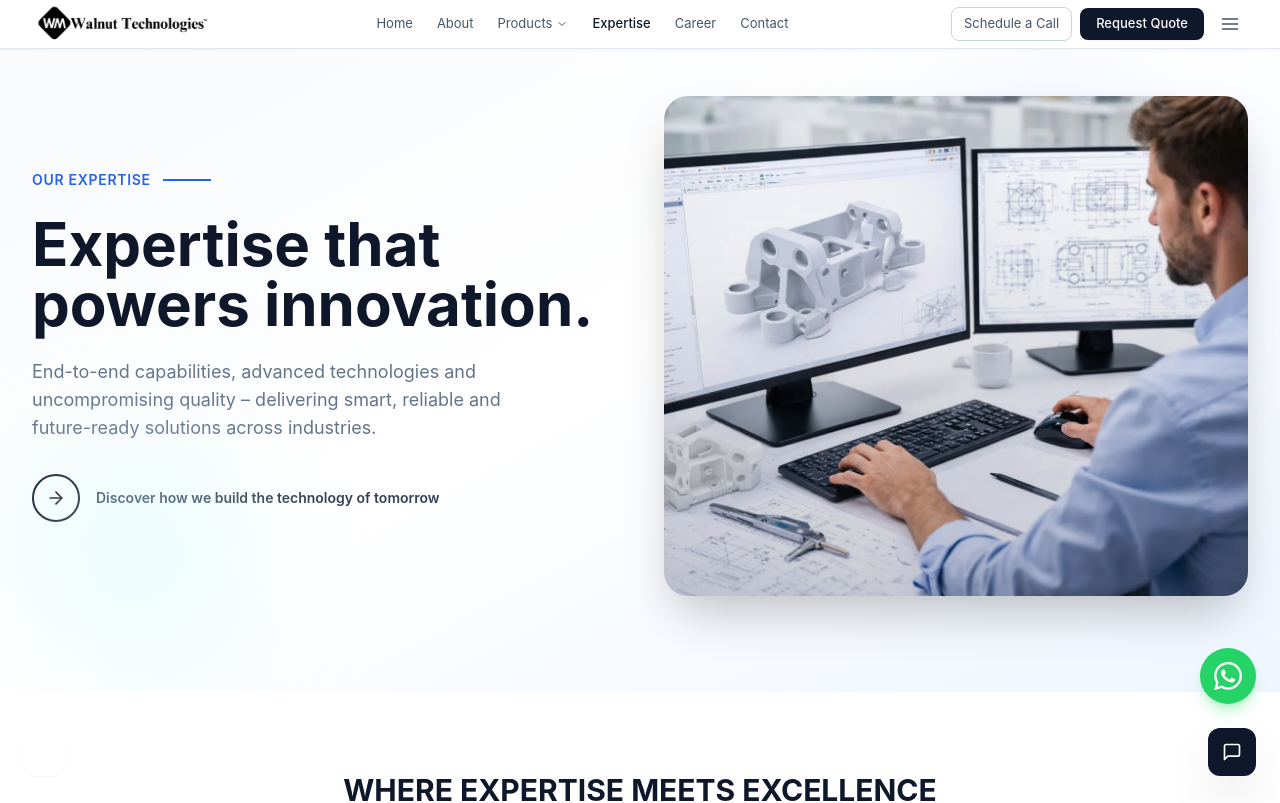
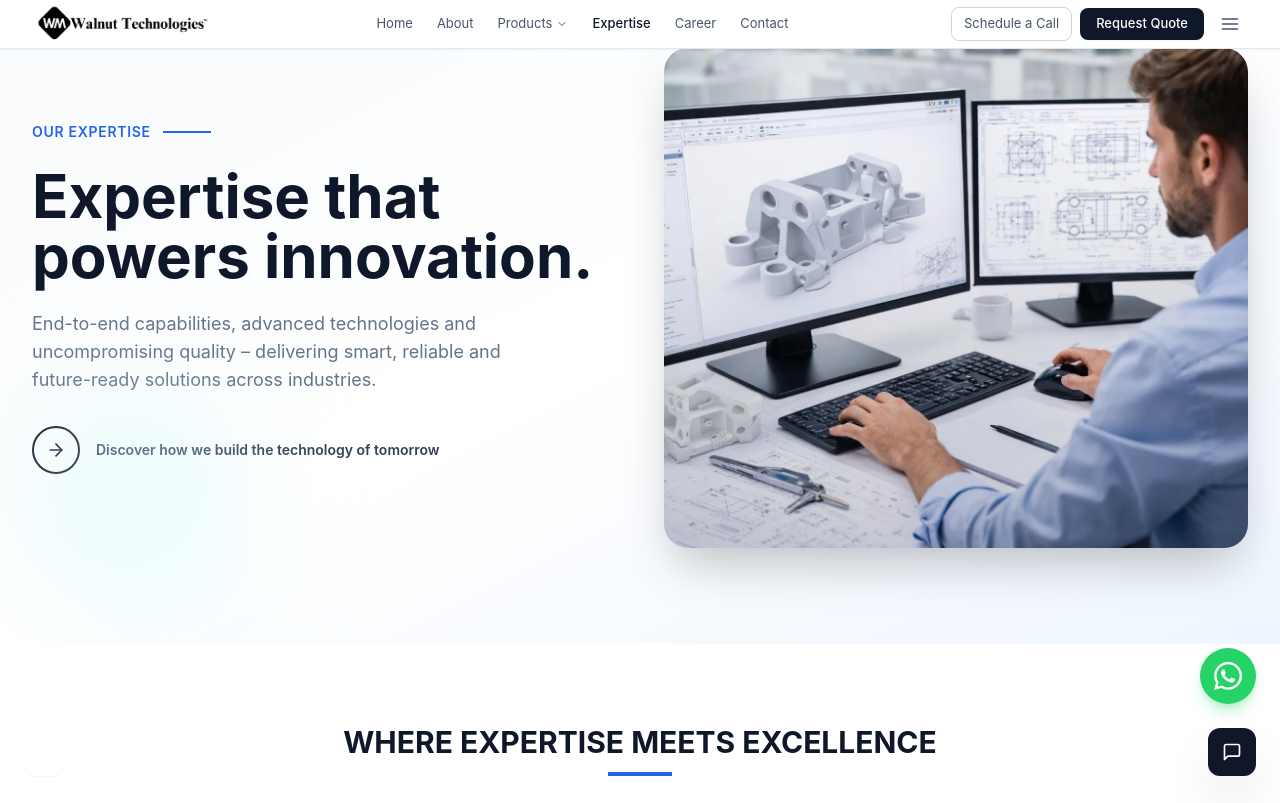
Before and after one commit to nitin-patyal-57/Walnut-technologies, a React (Vite) app: page /expertise in a window 1280 px wide. Shown: the top 803 px of the page. Built offline with nearby package versions, Linux system fonts and the light colour scheme.

Commit message:
fix: reduce top padding on expertise hero section

```diff
--- a/src/components/Expertise.jsx
+++ b/src/components/Expertise.jsx
@@ -92,7 +92,7 @@ export default function Expertise() {
         <div className="absolute top-20 right-20 w-72 h-72 bg-blue-100/50 rounded-full blur-3xl" />
         <div className="absolute bottom-10 left-10 w-48 h-48 bg-cyan-100/50 rounded-full blur-3xl" />
 
-        <div className="max-w-7xl mx-auto px-4 sm:px-6 lg:px-8 py-16 md:py-24">
+        <div className="max-w-7xl mx-auto px-4 sm:px-6 lg:px-8 pt-8 pb-16 md:pt-12 md:pb-24">
           <div className="grid lg:grid-cols-2 gap-12 items-center">
             <motion.div
               initial={{ opacity: 0, x: -40 }}
```
